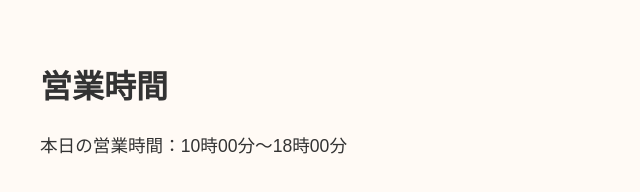
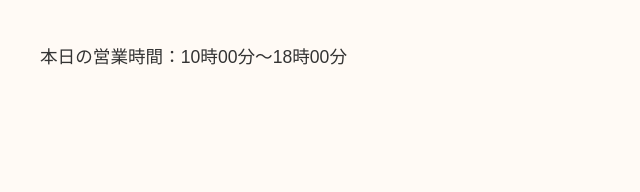
Before and after one commit to yuuri713/kouzan, a website: page index.html in a window 1280 px wide. Shown: the whole page, without its empty margins (0-640 px from the left). Drawn offline with Linux system fonts and the light colour scheme.

Commit message:
見出し削除

```diff
--- a/index.html
+++ b/index.html
@@ -18,7 +18,6 @@
     </style>
   </head>
   <body>
-    <h1>営業時間</h1>
     <div class="hours" id="hours">読み込み中...</div>
 
 <script>
```
